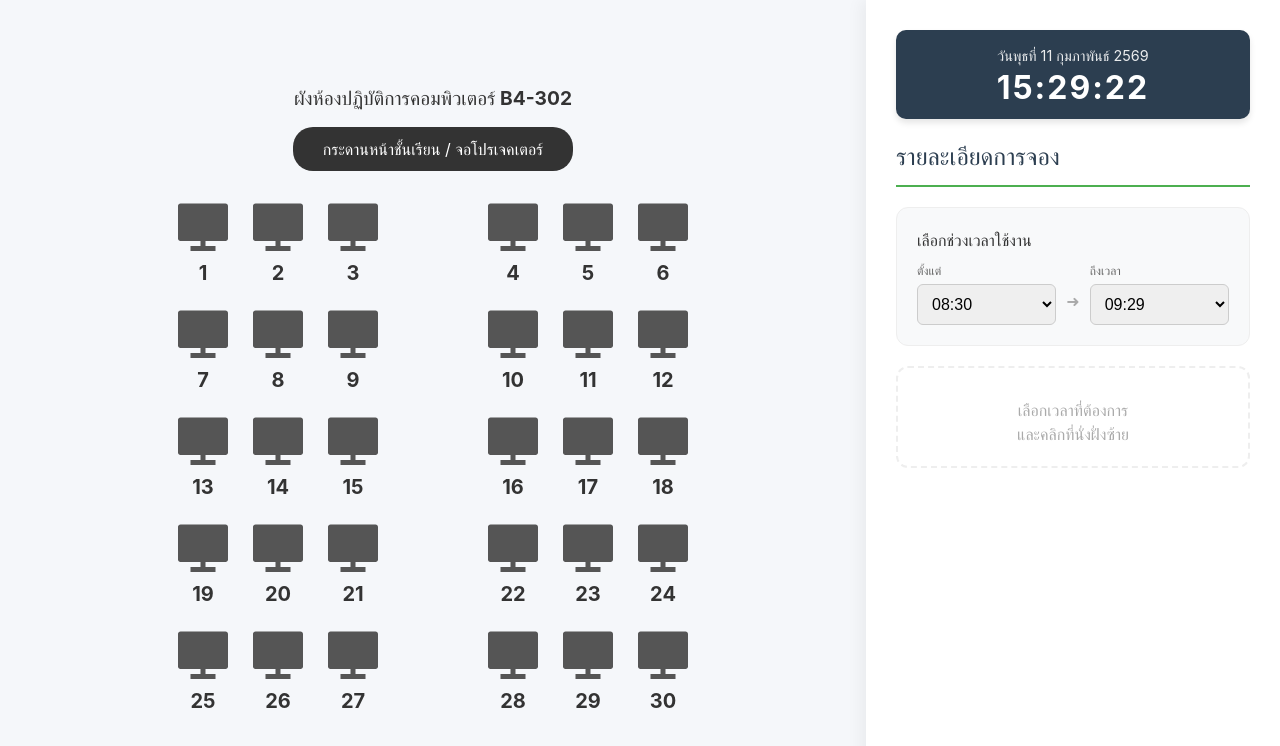
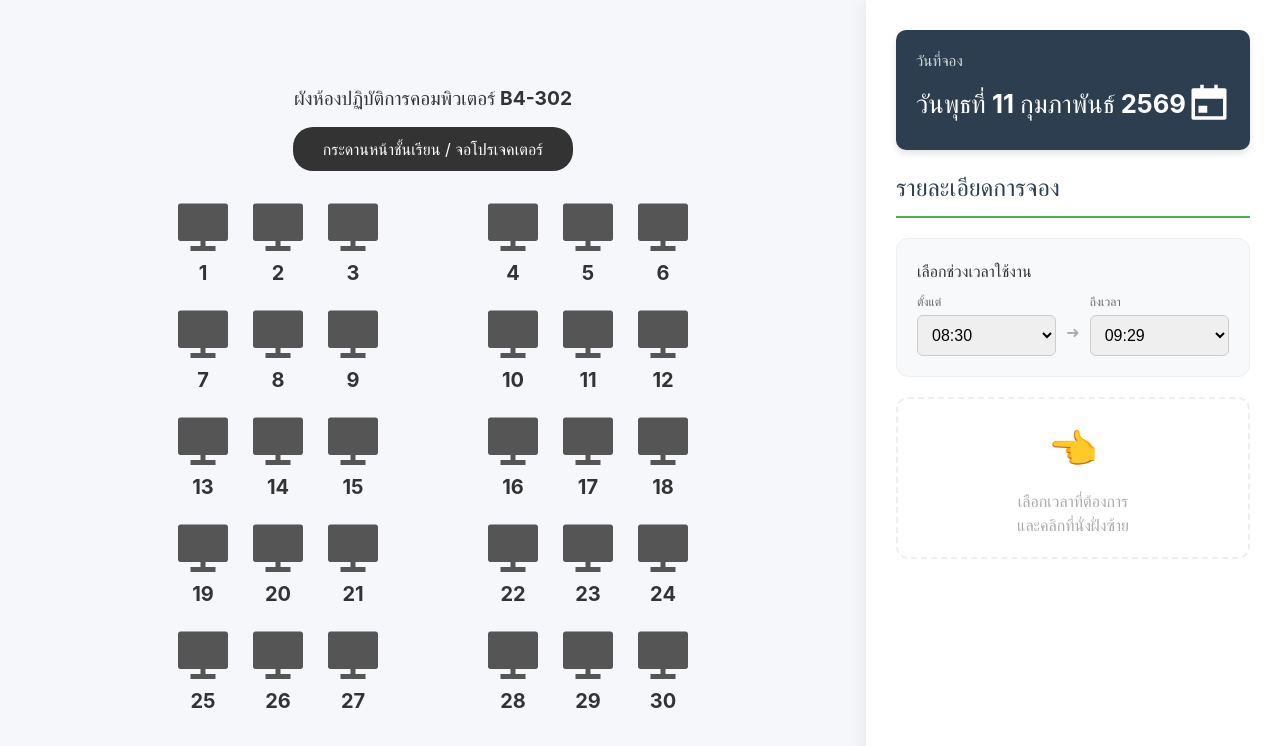
Before and after one commit to ATP-MiNTo/Room_Booked, a React (Vite) app in the folder frontend/: page / in a window 1280 px wide. Shown: the top 746 px of the page. Built offline with nearby package versions, Linux system fonts and the light colour scheme.

Commit message:
Add Calendar

```diff
--- a/frontend/package.json
+++ b/frontend/package.json
@@ -11,6 +11,7 @@
   },
   "dependencies": {
     "react": "^19.2.0",
+    "react-datepicker": "^9.1.0",
     "react-dom": "^19.2.0",
     "react-icons": "^5.5.0"
   },
--- a/frontend/src/App.jsx
+++ b/frontend/src/App.jsx
@@ -1,42 +1,33 @@
 // src/App.jsx
-import { useState, useMemo, useEffect } from 'react';
+import { useState, useMemo, forwardRef } from 'react'; // 👉 เพิ่ม forwardRef เข้ามา
+import { RiCalendarEventFill } from 'react-icons/ri';
+import DatePicker from 'react-datepicker'; // 👉 นำเข้าไลบรารีปฏิทินตัวใหม่
+import 'react-datepicker/dist/react-datepicker.css'; // 👉 นำเข้า CSS ของปฏิทิน
 import SeatMap from './components/SeatMap';
 import ReservationForm from './components/ReservationForm';
 import TimeSelector from './components/TimeSelector';
-import './styles/App.css'; // สำคัญ: ต้อง Import CSS ที่เราเพิ่งแก้
+import './styles/App.css';
 
 function App() {
-  // --- 1. State Management (ส่วนจัดการข้อมูล) ---
+  // --- 1. State Management ---
   const [selectedSeat, setSelectedSeat] = useState(null);
+  const [selectedDate, setSelectedDate] = useState(new Date()); // เปลี่ยนมาเก็บเป็น Date Object ของจริง
   const [startTime, setStartTime] = useState("08:30");
   const [endTime, setEndTime] = useState("09:30");
 
-  // State สำหรับนาฬิกา
-  const [now, setNow] = useState(new Date());
+  // --- 2. Logic ---
 
-  // --- 2. Logic & Effects (ส่วนการทำงาน) ---
+  // แปลง Date เป็นภาษาไทยแบบเดิม
+  const formatThaiDate = (dateObj) => {
+    if (!dateObj) return "";
+    return dateObj.toLocaleDateString('th-TH', {
+      weekday: 'long', day: 'numeric', month: 'long', year: 'numeric'
+    });
+  };
 
-  // นาฬิกาเดินทุก 1 วินาที
-  useEffect(() => {
-    const timer = setInterval(() => {
-      setNow(new Date());
-    }, 1000);
-    return () => clearInterval(timer);
-  }, []);
-
-  // แปลงวันที่และเวลาเป็นภาษาไทย
-  const dateStr = now.toLocaleDateString('th-TH', {
-    weekday: 'long', day: 'numeric', month: 'long', year: 'numeric'
-  });
-  const timeStr = now.toLocaleTimeString('th-TH');
-
-  // ข้อมูลช่วงเวลาทั้งหมด
   const allTimeSlots = [ "08:30", "09:00", "09:30", "10:00", "10:30", "11:00", "11:30", "12:00", "12:30", "13:00", "13:30", "14:00", "14:30", "15:00", "15:30", "16:00", "16:30", "17:00", "17:30", "18:00", "18:30", "19:00" ];
-
-  // ข้อมูลจำลองการจอง (ถ้ามี)
   const mockBookings = { };
 
-  // ฟังก์ชันคำนวณเวลาสิ้นสุดให้สวยงาม
   const getDisplayEndTime = (time) => {
     if (!time) return "";
     const [hourStr, minStr] = time.split(":");
@@ -47,7 +38,6 @@ function App() {
     return `${hour.toString().padStart(2, '0')}:${min}`;
   };
 
-  // คำนวณที่นั่งที่ไม่ว่างในช่วงเวลาที่เลือก
   const occupiedSeats = useMemo(() => {
     if (!startTime || !endTime) return [];
     const busySet = new Set();
@@ -61,27 +51,57 @@ function App() {
     return Array.from(busySet);
   }, [startTime, endTime]);
 
-  // เมื่อเปลี่ยนเวลาเริ่ม
   const handleStartTimeChange = (newStart) => {
     setStartTime(newStart);
     const startIndex = allTimeSlots.indexOf(newStart);
     const nextSlot = allTimeSlots[startIndex + 1];
     if (nextSlot) setEndTime(nextSlot); else setEndTime("");
-    setSelectedSeat(null); // รีเซ็ตการเลือกที่นั่ง
+    setSelectedSeat(null);
   };
 
-  // เมื่อกดยืนยันการจอง
   const handleConfirmReservation = (data) => {
-    alert(`ยืนยันการจอง!\n\nโต๊ะ: ${selectedSeat}\nเวลา: ${startTime} - ${getDisplayEndTime(endTime)}\nชื่อ: ${data.firstName} ${data.lastname}\nสาขา: ${data.major}\nวัตถุประสงค์: ${data.purpose}`);
+    alert(`ยืนยันการจอง!\n\nวันที่: ${formatThaiDate(selectedDate)}\nเวลา: ${startTime} - ${getDisplayEndTime(endTime)}\nโต๊ะ: ${selectedSeat}\nชื่อ: ${data.firstName} ${data.lastname}\nสาขา: ${data.major}\nวัตถุประสงค์: ${data.purpose || 'ไม่ระบุ'}`);
   };
 
-  // --- 3. Render (ส่วนแสดงผล) ---
+  // 👉 1. สร้างปุ่มดีไซน์โปร่งใสของเรา เพื่อเอาไปเป็น "ปุ่มกดเรียกปฏิทิน"
+  const CustomDateInput = forwardRef(({ onClick }, ref) => (
+    <div
+      onClick={onClick}
+      ref={ref}
+      style={{
+        width: '100%',
+        backgroundColor: 'transparent',
+        padding: '5px 0',
+        display: 'flex',
+        justifyContent: 'space-between',
+        alignItems: 'center',
+        boxSizing: 'border-box',
+        border: 'none',
+        cursor: 'pointer',
+        transition: 'opacity 0.2s'
+      }}
+      onMouseEnter={(e) => e.currentTarget.style.opacity = '0.7'}
+      onMouseLeave={(e) => e.currentTarget.style.opacity = '1'}
+    >
+        <div style={{ fontSize: '1.6rem', fontWeight: 'bold', color: 'white' }}>
+            {formatThaiDate(selectedDate)}
+        </div>
+        <RiCalendarEventFill size={42} color="white" />
+    </div>
+  ));
+
+  // 👉 2. ฟังก์ชันตรวจสอบวัน (0 = อาทิตย์, 1 = จันทร์, ..., 6 = เสาร์)
+  const isNotSunday = (date) => {
+    const day = date.getDay();
+    return day !== 0; // ถ้าไม่ใช่วันอาทิตย์ (0) จะกดได้ปกติ
+  };
+
+  // --- 3. Render ---
   return (
     <div className="main-layout">
 
-      {/* ฝั่งซ้าย (คอม) หรือ บน (มือถือ): ผังที่นั่ง */}
+      {/* ฝั่งซ้าย */}
       <div className="layout-left">
-        {/* Wrapper นี้สำคัญมาก! ช่วยสร้างกรอบขาวและจัดกึ่งกลาง */}
         <div className="seat-map-wrapper">
           <SeatMap
             selectedSeatId={selectedSeat}
@@ -91,27 +111,37 @@ function App() {
         </div>
       </div>
 
-      {/* ฝั่งขวา (คอม) หรือ ล่าง (มือถือ): ฟอร์มข้อมูล */}
+      {/* ฝั่งขวา */}
       <div className="layout-right">
 
-        {/* การ์ดแสดงเวลา */}
+        {/* กล่องสีกรม */}
         <div style={{
             backgroundColor: '#2c3e50',
             color: 'white',
-            padding: '15px',
+            padding: '20px',
             borderRadius: '10px',
             marginBottom: '20px',
             display: 'flex',
             flexDirection: 'column',
-            alignItems: 'center',
             boxShadow: '0 4px 6px rgba(0,0,0,0.1)'
         }}>
-            <div style={{ fontSize: '0.9rem', opacity: 0.9, marginBottom: '5px' }}>
-                {dateStr}
+            {/* ข้อความ "วันที่จอง" ริมซ้าย */}
+            <div style={{ fontSize: '0.95rem', opacity: 0.8, marginBottom: '5px', textAlign: 'left', width: '100%' }}>
+                วันที่จอง
             </div>
-            <div style={{ fontSize: '2rem', fontWeight: 'bold', letterSpacing: '2px', lineHeight: '1' }}>
-                {timeStr}
-            </div>
+
+            {/* 👉 3. เรียกใช้งานปฏิทินตัวใหม่ */}
+            <DatePicker
+              selected={selectedDate}
+              onChange={(date) => {
+                setSelectedDate(date);
+                setSelectedSeat(null);
+              }}
+              minDate={new Date()} // ล็อคไม่ให้จองวันในอดีต
+              filterDate={isNotSunday} // 👈 หัวใจสำคัญ: ทำให้วันอาทิตย์เป็นสีเทา กดไม่ได้!
+              customInput={<CustomDateInput />} // ใส่ดีไซน์ดั้งเดิมของเราครอบทับเข้าไป
+              dateFormat="yyyy-MM-dd"
+            />
         </div>
 
         <h2 style={{ color: '#2c3e50', borderBottom: '2px solid #4CAF50', paddingBottom: '10px', marginTop: '0' }}>
@@ -138,7 +168,7 @@ function App() {
         ) : (
           !selectedSeat && (
              <div style={{ flex: 1, display: 'flex', flexDirection: 'column', justifyContent: 'center', alignItems: 'center', color: '#aaa', textAlign: 'center', border: '2px dashed #eee', borderRadius: '12px', marginTop: '20px', padding: '20px' }}>
-               <div style={{ fontSize: '40px', marginBottom: '10px' }}></div>
+               <div style={{ fontSize: '40px', marginBottom: '10px' }}>👈</div>
                <div>
                   เลือกเวลาที่ต้องการ<br/>
                   และคลิกที่นั่งฝั่ง{window.innerWidth > 768 ? 'ซ้าย' : 'บน'}
```
Also changed, not shown: 1 other file (tests, documents, lock files or other folders).
